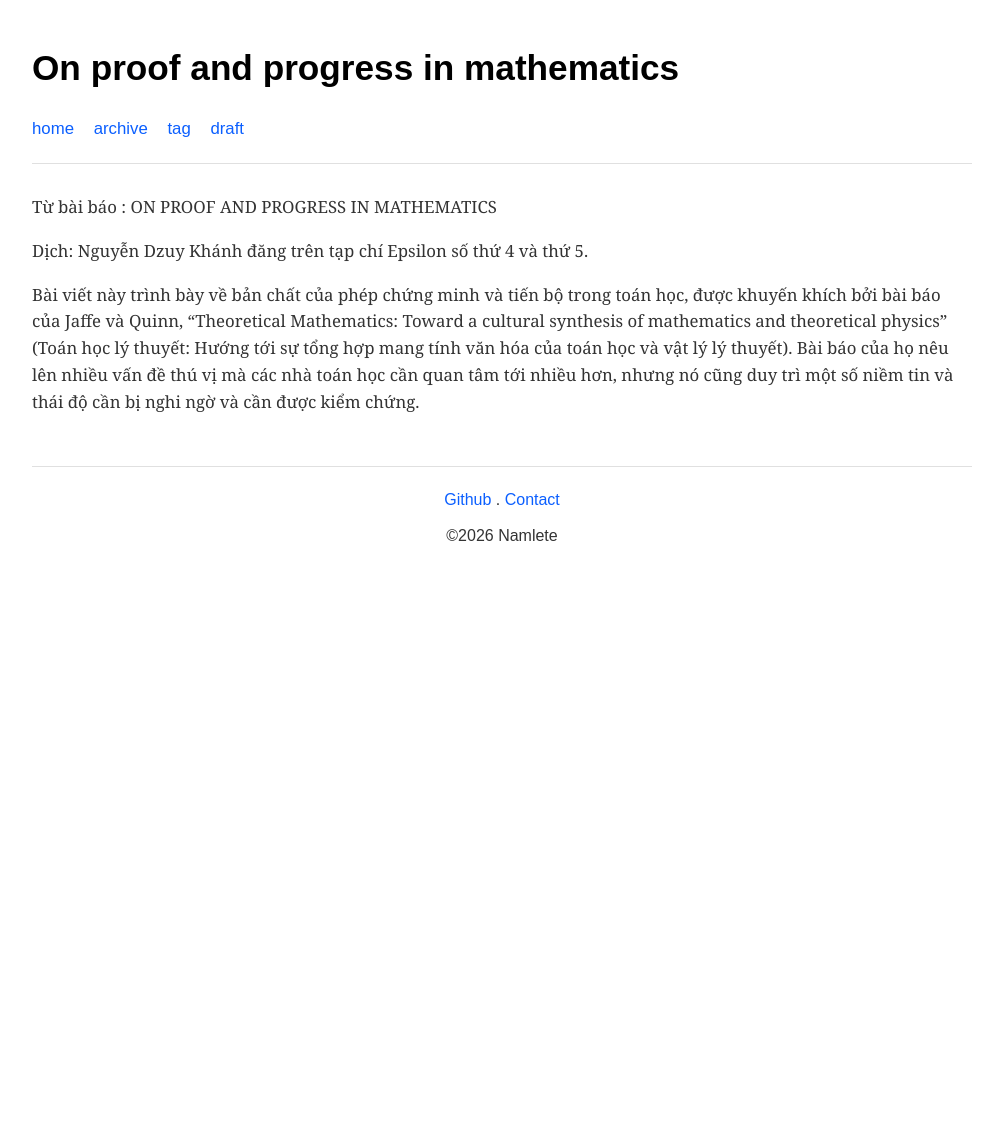
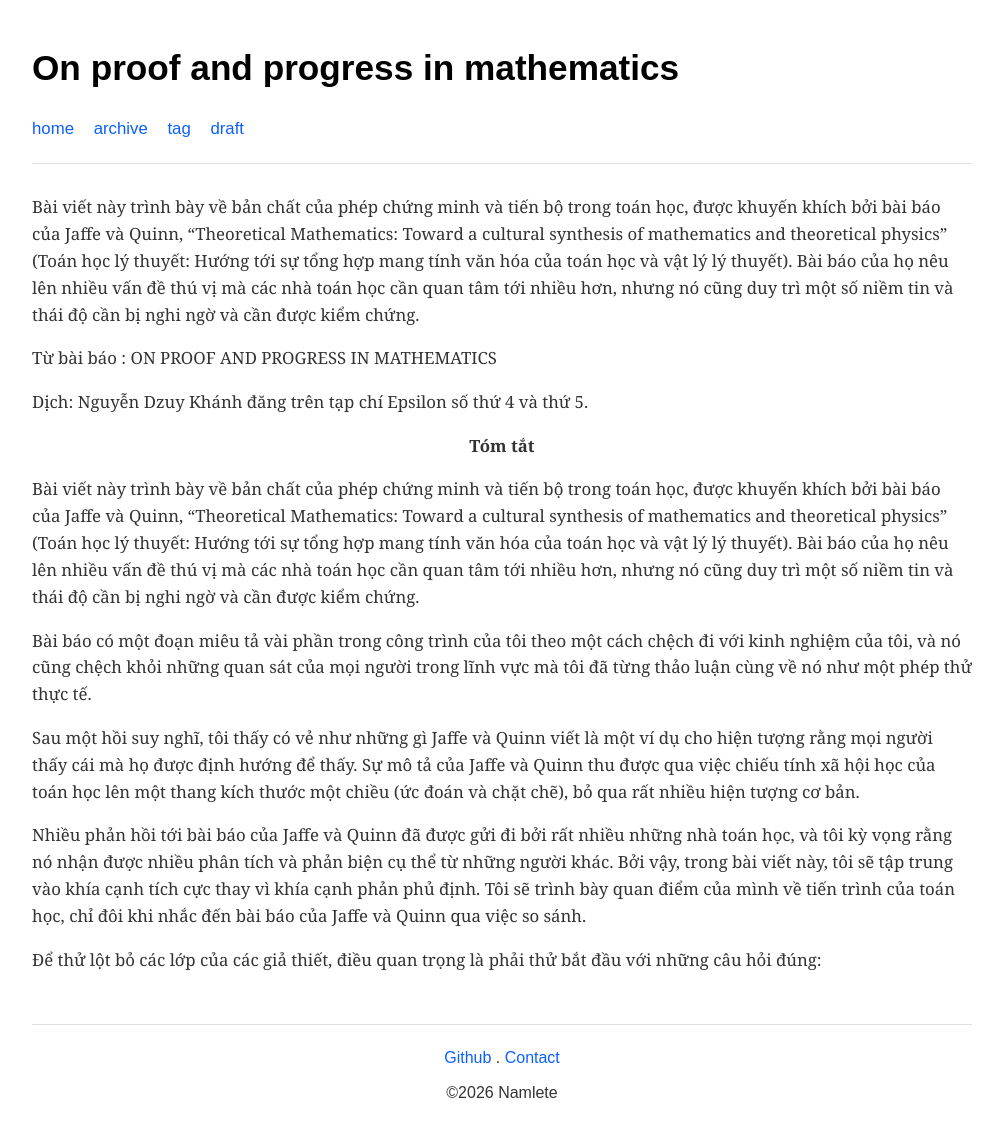
Before and after one commit to Namlete102/my-blog-jekyll, a Jekyll site: the page built from _posts/2026-09-01-on-proof.md, in a window 1280 px wide. Shown: the whole page, without its empty margins (138-1141 px from the left). Built offline with Jekyll 4.4.1, drawn with Linux system fonts in a browser that asks for light colours; before the commit the page ends 900 px from its top, so only the background shows below that.

Commit message:
test lại

```diff
--- a/_posts/2026-09-01-on-proof.md
+++ b/_posts/2026-09-01-on-proof.md
@@ -5,8 +5,34 @@ date: 2026-09-01
 tags: [proof, philosophy]
 ---
 
+<!-- abstract -->
+
+Bài viết này trình bày về bản chất của phép chứng minh và tiến bộ trong toán học, được khuyến khích bởi bài báo của Jaffe và Quinn, “Theoretical Mathematics: Toward a cultural synthesis of mathematics and theoretical physics” (Toán học lý thuyết: Hướng tới sự tổng hợp mang tính văn hóa của toán học và vật lý lý thuyết). Bài báo của họ nêu lên nhiều vấn đề thú vị mà các nhà toán học cần quan tâm tới nhiều hơn, nhưng nó cũng duy trì một số niềm tin và thái độ cần bị nghi ngờ và cần được kiểm chứng.
+
+<!-- write -->
+
 Từ bài báo : ON PROOF AND PROGRESS IN MATHEMATICS
 
 Dịch: Nguyễn Dzuy Khánh đăng trên tạp chí Epsilon số thứ 4 và thứ 5.
 
-Bài viết này trình bày về bản chất của phép chứng minh và tiến bộ trong toán học, được khuyến khích bởi bài báo của Jaffe và Quinn, “Theoretical Mathematics: Toward a cultural synthesis of mathematics and theoretical physics” (Toán học lý thuyết: Hướng tới sự tổng hợp mang tính văn hóa của toán học và vật lý lý thuyết). Bài báo của họ nêu lên nhiều vấn đề thú vị mà các nhà toán học cần quan tâm tới nhiều hơn, nhưng nó cũng duy trì một số niềm tin và thái độ cần bị nghi ngờ và cần được kiểm chứng.
+<center><b>Tóm tắt</b></center>
+
+Bài viết này trình bày về bản chất của phép chứng minh và tiến bộ trong toán học, được khuyến khích bởi bài báo của Jaffe và
+Quinn, “Theoretical Mathematics: Toward a cultural synthesis of mathematics and theoretical physics” (Toán học lý thuyết:
+Hướng tới sự tổng hợp mang tính văn hóa của toán học và vật lý lý thuyết). Bài báo của họ nêu lên nhiều vấn đề thú vị mà
+các nhà toán học cần quan tâm tới nhiều hơn, nhưng nó cũng duy trì một số niềm tin và thái độ cần bị nghi ngờ và cần được
+kiểm chứng.
+
+Bài báo có một đoạn miêu tả vài phần trong công trình của tôi theo một cách chệch đi với kinh nghiệm của tôi, và nó
+cũng chệch khỏi những quan sát của mọi người trong lĩnh vực mà tôi đã từng thảo luận cùng về nó như một phép thử thực tế.
+
+Sau một hồi suy nghĩ, tôi thấy có vẻ như những gì Jaffe và Quinn viết là một ví dụ cho hiện tượng rằng mọi người thấy
+cái mà họ được định hướng để thấy. Sự mô tả của Jaffe và Quinn thu được qua việc chiếu tính xã hội học của toán học lên
+một thang kích thước một chiều (ức đoán và chặt chẽ), bỏ qua rất nhiều hiện tượng cơ bản.
+
+Nhiều phản hồi tới bài báo của Jaffe và Quinn đã được gửi đi bởi rất nhiều những nhà toán học, và tôi kỳ vọng rằng
+nó nhận được nhiều phân tích và phản biện cụ thể từ những người khác. Bởi vậy, trong bài viết này, tôi sẽ tập trung vào khía
+cạnh tích cực thay vì khía cạnh phản phủ định. Tôi sẽ trình bày quan điểm của mình về tiến trình của toán học, chỉ đôi khi
+nhắc đến bài báo của Jaffe và Quinn qua việc so sánh.
+
+Để thử lột bỏ các lớp của các giả thiết, điều quan trọng là phải thử bắt đầu với những câu hỏi đúng:
```
